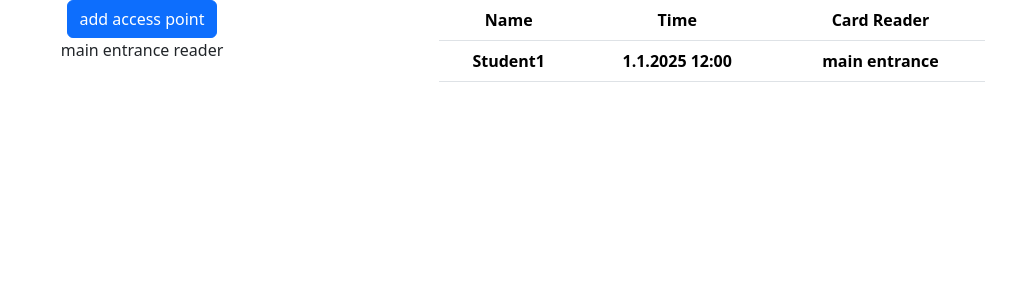
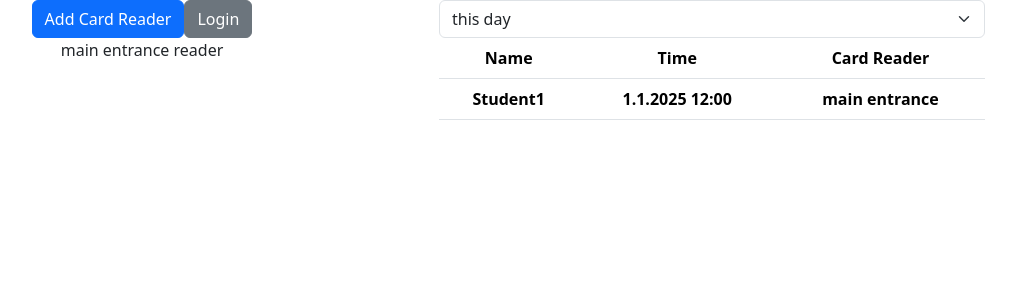
Before and after one commit to Risa123/AttendanceMonitor, a React (Create React App) app in the folder frontend/: page / in a window 1280 px wide. Shown: the top 300 px of the page, without its empty margins (213-1229 px from the left). Built offline with nearby package versions, Linux system fonts and the light colour scheme.

Commit message:
providers + ui part 2

```diff
--- a/frontend/src/App.js
+++ b/frontend/src/App.js
@@ -6,6 +6,7 @@ import Container from "react-bootstrap/Container"
 import Row from"react-bootstrap/Row"
 import Col from "react-bootstrap/Col"
 import Button from "react-bootstrap/Button"
+import Form from "react-bootstrap/Form"
 
 import AttendanceLog from "./attendanceLog/AttendanceLog"
 import CardReader from "./cardreader/CardReader"
@@ -18,10 +19,15 @@ export default function App() {
       <Container>
          <Row>
             <Col>
-               <Button variant = "primary">add access point</Button>
+               <Button variant = "primary">Add Card Reader</Button>
+               <Button variant= "secondary">Login</Button>
                <CardReader name = "main entrance reader"/>
             </Col>
             <Col>
+              <Form.Select>
+                 <option>this day</option>
+                 <option>this week</option>
+              </Form.Select>
               <AttendanceLog name = "Student1" time = "1.1.2025 12:00" cardReader = "main entrance"/>
             </Col>
          </Row>
```
Also changed, not shown: frontend/src/UserProvider.js (added, +10 -0 lines), frontend/src/attendanceLog/AttendanceLogProvider.js (added, +10 -0 lines), frontend/src/cardreader/CardReaderProvider.js (added, +12 -0 lines).
